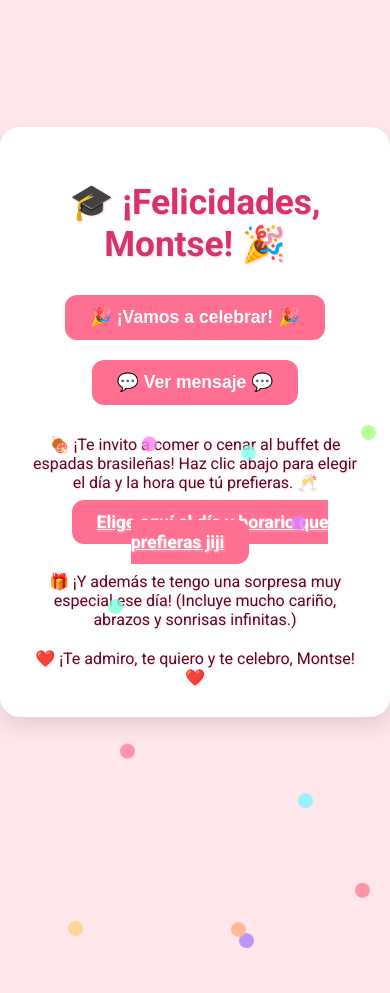
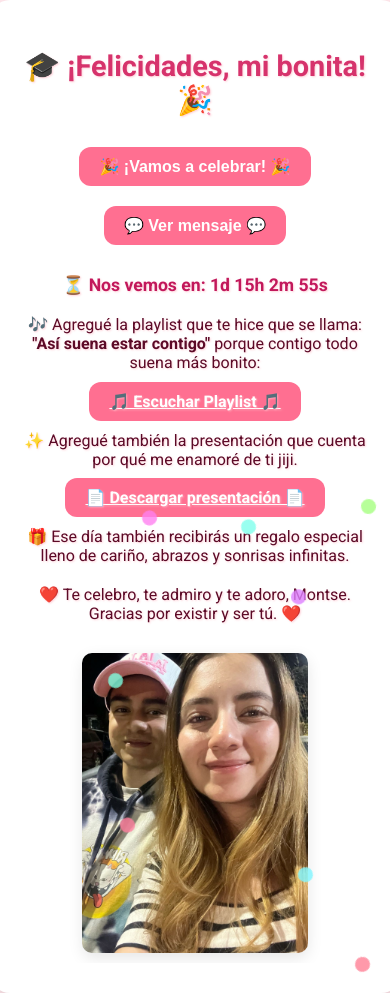
Before and after one commit to gggandre/m, a plain HTML site: page index.html in a window 390 px wide. Both pictures are taken after a click on the button "🎉 ¡Vamos a celebrar! 🎉". Before the commit the page ends 844 px from the top, so only its background shows below. Drawn offline with Linux system fonts and the light colour scheme.

Commit message:
Add files via upload

```diff
--- a/index.html
+++ b/index.html
@@ -1,105 +1,57 @@
 <!DOCTYPE html>
 <html lang="es">
 <head>
-    <meta charset="UTF-8">
-    <meta name="viewport" content="width=device-width, initial-scale=1.0">
-    <title>🎓 ¡Felicidades, Graduada más bonita! 🎉❤️</title>
+  <meta charset="UTF-8" />
+  <meta name="viewport" content="width=device-width, initial-scale=1.0"/>
+  <title>🎓 ¡Felicidades, mi bonita! 🎉</title>
+  <link rel="stylesheet" href="style.css" />
   <link href="https://fonts.googleapis.com/css2?family=Roboto:wght@400;700&display=swap" rel="stylesheet">
-    <style>
-        body {
-            font-family: 'Roboto', sans-serif;
-            background: #ffe6eb; /* Fondo rosita pastel */
-            display: flex;
-            justify-content: center;
-            align-items: center;
-            min-height: 100vh;
-            margin: 0;
-            color: #5c0a27; /* Texto en tono rosa oscuro */
-            text-shadow: 1px 1px 2px rgba(255, 192, 203, 0.7);
-        }
-
-        .container {
-            background: white;
-            padding: 30px;
-            border-radius: 20px;
-            box-shadow: 0 10px 20px rgba(0,0,0,0.1);
-            text-align: center;
-            max-width: 600px;
-            animation: aparecer 1s ease;
-        }
-
-        @keyframes aparecer {
-            from { opacity: 0; transform: scale(0.8);}
-            to { opacity: 1; transform: scale(1);}
-        }
-
-        h1 {
-            font-size: 2.2em;
-            margin-bottom: 20px;
-            color: #d6336c;
-        }
-
-        .btn {
-            padding: 12px 25px;
-            border: none;
-            border-radius: 12px;
-            cursor: pointer;
-            font-size: 1.1em;
-            margin: 10px;
-            transition: all 0.3s ease;
-            font-weight: bold;
-            background: #ff6f91;
-            color: white;
-        }
-
-        .btn:hover {
-            transform: scale(1.1);
-            background: #ff4081;
-        }
-
-        #mensaje, #plan, #formulario, #sorpresa, #corazon {
-            display: none;
-            margin-top: 20px;
-            animation: aparecer 1s ease;
-        }
-
-        .confetti {
-            position: fixed;
-            width: 15px;
-            height: 15px;
-            background: gold;
-            border-radius: 50%;
-            opacity: 0.8;
-            animation: confettiFall 5s infinite;
-        }
-
-        @keyframes confettiFall {
-            0% { transform: translateY(0) rotate(0deg);}
-            100% { transform: translateY(100vh) rotate(720deg);}
-        }
-    </style>
 </head>
 <body>
 
   <div class="container">
-    <h1>🎓 ¡Felicidades, Montse! 🎉</h1>
+    <h1>🎓 ¡Felicidades, mi bonita! 🎉</h1>
+
     <button id="festejar" class="btn">🎉 ¡Vamos a celebrar! 🎉</button>
     <button id="mensajeBtn" class="btn">💬 Ver mensaje 💬</button>
 
-    <div id="mensaje">Eres la graduada más bonita y brillante del universo. Estoy muy orgulloso de ti. ¡Es momento de festejar tu maestría como se merece! ✨</div>
+    <div id="mensaje" class="typewriter"></div>
+
+    <div id="contador">
+      ⏳ Nos vemos en: <span id="tiempo"></span>
+    </div>
 
     <div id="plan">
-        🍖 ¡Te invito a comer o cenar al buffet de espadas brasileñas!
-        Haz clic abajo para elegir el día y la hora que tú prefieras. 🥂
+      🎶 Agregué la playlist que te hice que se llama: <strong>"Así suena estar contigo"</strong> porque contigo todo suena más bonito:
     </div>
 
     <div id="formulario">
-        <a href="http://book.nimblr.co/Andre" target="_blank" class="btn">Elige aquí el día y horario que prefieras jiji</a>
+      <a href="https://open.spotify.com/playlist/0Fd3JSAEFQ41ae7Kaogh4O?si=b99d73685bf7455c" target="_blank" class="btn">🎵 Escuchar Playlist 🎵</a>
     </div>
 
-    <div id="sorpresa">🎁 ¡Y además te tengo una sorpresa muy especial ese día! (Incluye mucho cariño, abrazos y sonrisas infinitas.)</div>
+    <div id="pdf">
+      ✨ Agregué también la presentación que cuenta por qué me enamoré de ti jiji.
+      <br><br>
+      <a href="assets/QueridaMontse.pdf" download class="btn">📄 Descargar presentación 📄</a>
+    </div>
 
-    <div id="corazon">❤️ ¡Te admiro, te quiero y te celebro, Montse! ❤️</div>
+    <div id="sorpresa">
+      🎁 Ese día también recibirás un regalo especial lleno de cariño, abrazos y sonrisas infinitas.
+    </div>
+
+    <div id="corazon">
+      ❤️ Te celebro, te admiro y te adoro, Montse. Gracias por existir y ser tú. ❤️
+    </div>
+
+    <div id="carrusel" class="carrusel">
+      <div class="slider">
+        <div class="slide"><img src="assets/fotos/1.jpg" alt="Foto 1"></div>
+        <div class="slide"><img src="assets/fotos/2.jpg" alt="Foto 2"></div>
+        <div class="slide"><img src="assets/fotos/3.jpg" alt="Foto 3"></div>
+        <div class="slide"><img src="assets/fotos/4.jpg" alt="Foto 4"></div>
+        <div class="slide"><img src="assets/fotos/5.JPG" alt="Foto 5"></div>
+      </div>
+    </div>
   </div>
 
   <script>
@@ -108,12 +60,31 @@
       document.getElementById('formulario').style.display = 'block';
       document.getElementById('sorpresa').style.display = 'block';
       document.getElementById('corazon').style.display = 'block';
+      document.getElementById('pdf').style.display = 'block';
+      document.getElementById('carrusel').style.display = 'block';
+      document.getElementById('contador').style.display = 'block';
       lanzarConfetti();
     };
 
     document.getElementById('mensajeBtn').onclick = () => {
-        document.getElementById('mensaje').style.display = 'block';
+      const mensaje = document.getElementById('mensaje');
+      mensaje.style.display = 'block';
+      escribirMensaje("Eres la graduada más hermosa e increíble. Estoy tan orgulloso de ti. Este domingo, primero Dios, vamos a celebrar como tú mereces. Te adoro con todo mi corazón. ❤️");
     };
+
+    function escribirMensaje(texto) {
+      const mensaje = document.getElementById('mensaje');
+      mensaje.innerHTML = '';
+      let i = 0;
+      function escribir() {
+        if (i < texto.length) {
+          mensaje.innerHTML += texto.charAt(i);
+          i++;
+          setTimeout(escribir, 50);
+        }
+      }
+      escribir();
+    }
 
     function lanzarConfetti(){
       for(let i=0; i<50; i++){
@@ -126,6 +97,31 @@
         setTimeout(() => confetti.remove(), 5000);
       }
     }
+
+    // Contador a domingo 3:30 PM
+    function actualizarContador() {
+      const objetivo = new Date();
+      objetivo.setDate(objetivo.getDate() + ((7 - objetivo.getDay()) % 7)); // próximo domingo
+      objetivo.setHours(15, 30, 0, 0);
+
+      const ahora = new Date();
+      const dif = objetivo - ahora;
+
+      if (dif <= 0) {
+        document.getElementById("tiempo").innerHTML = "¡Ya llegó el momento! 🎉";
+        return;
+      }
+
+      const dias = Math.floor(dif / (1000 * 60 * 60 * 24));
+      const horas = Math.floor((dif / (1000 * 60 * 60)) % 24);
+      const minutos = Math.floor((dif / 1000 / 60) % 60);
+      const segundos = Math.floor((dif / 1000) % 60);
+
+      document.getElementById("tiempo").innerHTML = `${dias}d ${horas}h ${minutos}m ${segundos}s`;
+    }
+
+    setInterval(actualizarContador, 1000);
+    actualizarContador();
   </script>
 
 </body>
--- /dev/null
+++ b/style.css
@@ -0,0 +1,151 @@
+body {
+    font-family: 'Roboto', sans-serif;
+    background: #ffe6eb;
+    display: flex;
+    justify-content: center;
+    align-items: center;
+    min-height: 100vh;
+    margin: 0;
+    color: #5c0a27;
+    text-shadow: 1px 1px 2px rgba(255, 192, 203, 0.7);
+    flex-direction: column;
+  }
+
+  .container {
+    background: white;
+    padding: 30px;
+    border-radius: 20px;
+    box-shadow: 0 10px 20px rgba(0,0,0,0.1);
+    text-align: center;
+    max-width: 700px;
+    animation: aparecer 1s ease;
+    width: 90%;
+  }
+
+  @keyframes aparecer {
+    from { opacity: 0; transform: scale(0.8);}
+    to { opacity: 1; transform: scale(1);}
+  }
+
+  h1 {
+    font-size: 2.2em;
+    margin-bottom: 20px;
+    color: #d6336c;
+  }
+
+  .btn {
+    padding: 12px 25px;
+    border: none;
+    border-radius: 12px;
+    cursor: pointer;
+    font-size: 1.1em;
+    margin: 10px;
+    transition: all 0.3s ease;
+    font-weight: bold;
+    background: #ff6f91;
+    color: white;
+  }
+
+  .btn:hover {
+    transform: scale(1.1);
+    background: #ff4081;
+  }
+
+  #mensaje, #plan, #formulario, #sorpresa, #corazon, #carrusel, #pdf, #contador {
+    display: none;
+    margin-top: 20px;
+    animation: aparecer 1s ease;
+  }
+
+  .typewriter {
+    white-space: pre-wrap;
+    font-size: 1.1em;
+    line-height: 1.5;
+    margin-top: 20px;
+  }
+
+  #contador {
+    font-size: 1.1em;
+    font-weight: bold;
+    color: #c2185b;
+  }
+
+  .confetti {
+    position: fixed;
+    width: 15px;
+    height: 15px;
+    background: gold;
+    border-radius: 50%;
+    opacity: 0.8;
+    animation: confettiFall 5s infinite;
+    z-index: 999;
+  }
+
+  @keyframes confettiFall {
+    0% { transform: translateY(0) rotate(0deg);}
+    100% { transform: translateY(100vh) rotate(720deg);}
+  }
+
+  /* Carrusel automático */
+  .carrusel {
+    overflow: hidden;
+    width: 100%;
+    max-width: 100%;
+    height: auto;
+    border-radius: 15px;
+    margin-top: 30px;
+    position: relative;
+  }
+
+  .slider {
+    display: flex;
+    width: 500%; /* 5 imágenes = 500% */
+    animation: slide 15s infinite ease-in-out;
+  }
+
+  .slide {
+    width: 20%;
+    display: flex;
+    justify-content: center;
+    align-items: center;
+    padding: 10px;
+    background: #fff;
+    transition: all 0.5s ease-in-out;
+  }
+
+  .slide img {
+    max-height: 500px;
+    max-width: 100%;
+    width: auto;
+    height: auto;
+    object-fit: contain;
+    border-radius: 10px;
+    box-shadow: 0 5px 15px rgba(0,0,0,0.1);
+  }
+
+  @keyframes slide {
+    0%   { transform: translateX(0%); }
+    20%  { transform: translateX(0%); }
+    25%  { transform: translateX(-20%); }
+    45%  { transform: translateX(-20%); }
+    50%  { transform: translateX(-40%); }
+    70%  { transform: translateX(-40%); }
+    75%  { transform: translateX(-60%); }
+    95%  { transform: translateX(-60%); }
+    100% { transform: translateX(-80%); }
+  }
+
+  @media screen and (max-width: 600px) {
+    .slide img {
+      max-height: 300px;
+    }
+
+    h1 {
+      font-size: 1.8em;
+    }
+
+    .btn {
+      font-size: 1em;
+      padding: 10px 20px;
+    }
+  }
```
Also changed, not shown: assets/fotos/1.jpg (added), assets/fotos/2.jpg (added), assets/fotos/5.JPG (added), 3 other files. Lines whose indentation alone changed are shown as unchanged.
